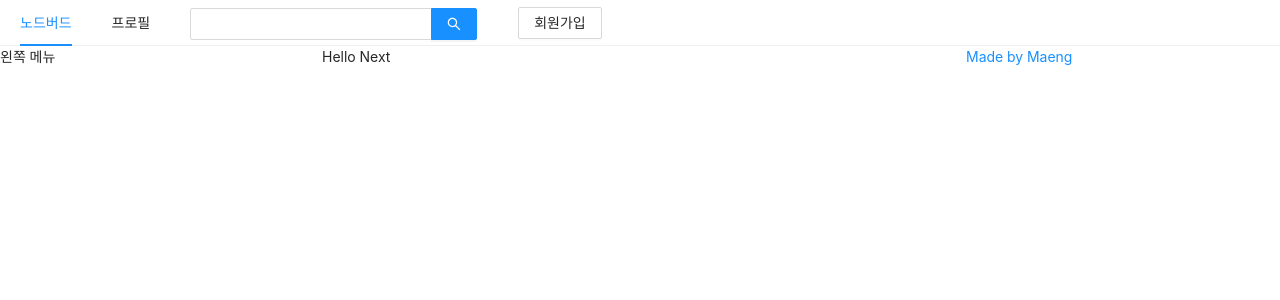
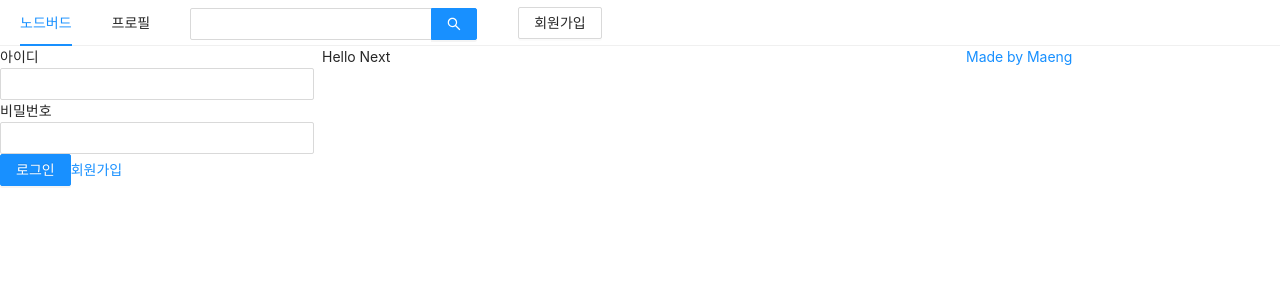
Before and after one commit to maeng2418/MaengTwit, a Next.js app in the folder frontend/: page / in a window 1280 px wide. Shown: the top 300 px of the page. Built offline with nearby package versions, Linux system fonts and the light colour scheme.

Commit message:
[style] 로그인 폼 만들기

```diff
--- a/frontend/components/AppLayout/AppLayout.tsx
+++ b/frontend/components/AppLayout/AppLayout.tsx
@@ -1,12 +1,14 @@
-import React, { ReactNode } from 'react';
+import React, { useState, ReactNode } from 'react';
 import Link from 'next/link';
 import { Menu, Input, Button, Row, Col } from 'antd';
+import { LoginForm } from 'components';
 
 interface IAppLayoutProps {
   children: ReactNode;
 }
 
 const AppLayout: React.FC<IAppLayoutProps> = ({ children }) => {
+  const [isLoggedIn, setIsLoggedIn] = useState(false);
   return (
     <div>
       <Menu mode="horizontal">
@@ -40,7 +42,7 @@ const AppLayout: React.FC<IAppLayoutProps> = ({ children }) => {
       */}
       <Row gutter={8}>
         <Col xs={24} md={6}>
-          왼쪽 메뉴
+          {isLoggedIn ? <UserProfile /> : <LoginForm />}
         </Col>
         <Col xs={24} md={12}>
           {children}
--- /dev/null
+++ b/frontend/components/LoginForm/LoginForm.tsx
@@ -0,0 +1,46 @@
+import React, { useState, useCallback } from 'react';
+import { Form, Input, Button } from 'antd';
+import Link from 'next/link';
+
+const LoginForm: React.FC = () => {
+  const [id, setId] = useState('');
+  const [password, setPassword] = useState('');
+
+  // 컴포넌트에 Props로 넘겨주는 함수는 useCallback을 써서 최적화하자!!
+  const onChangeId = useCallback((e) => {
+    setId(e.target.value);
+  }, []);
+
+  const onChangePassword = useCallback((e) => {
+    setPassword(e.target.value);
+  }, []);
+
+  return (
+    <Form>
+      <div>
+        <label htmlFor="user-id">아이디</label>
+        <br />
+        <Input name="user-id" value={id} onChange={onChangeId} required />
+      </div>
+      <div>
+        <label htmlFor="user-password">비밀번호</label>
+        <br />
+        <Input
+          name="user-password"
+          type={'password'}
+          value={password}
+          onChange={onChangePassword}
+          required
+        />
+      </div>
+      <Button type={'primary'} htmlType="submit" loading={false}>
+        로그인
+      </Button>
+      <Link href="/signup">
+        <a>회원가입</a>
+      </Link>
+    </Form>
+  );
+};
+
+export default LoginForm;
--- /dev/null
+++ b/frontend/components/LoginForm/index.ts
@@ -0,0 +1 @@
+export { default } from './LoginForm';
--- /dev/null
+++ b/frontend/components/UserProfile/UserProfile.tsx
@@ -0,0 +1,7 @@
+import React from 'react';
+
+const UserProfile: React.FC = () => {
+  return <div></div>;
+};
+
+export default UserProfile;
--- /dev/null
+++ b/frontend/components/UserProfile/index.ts
@@ -0,0 +1 @@
+export { default } from './UserProfile';
--- a/frontend/components/index.ts
+++ b/frontend/components/index.ts
@@ -1 +1,3 @@
 export { default as AppLayout } from './AppLayout';
+export { default as LoginForm } from './LoginForm';
+export { default as UserProfile } from './UserProfile';
```
